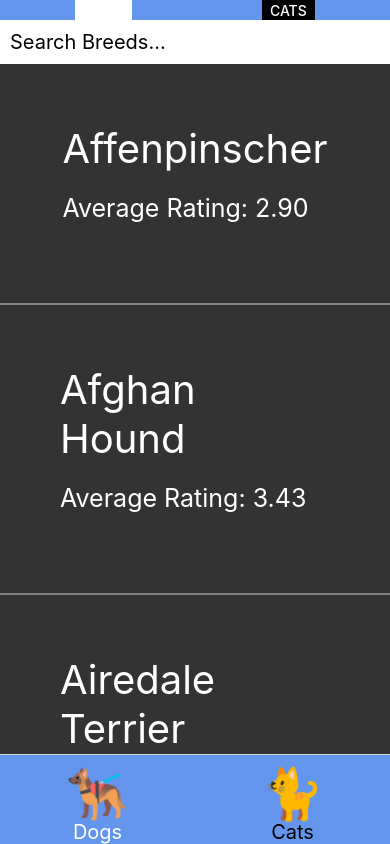
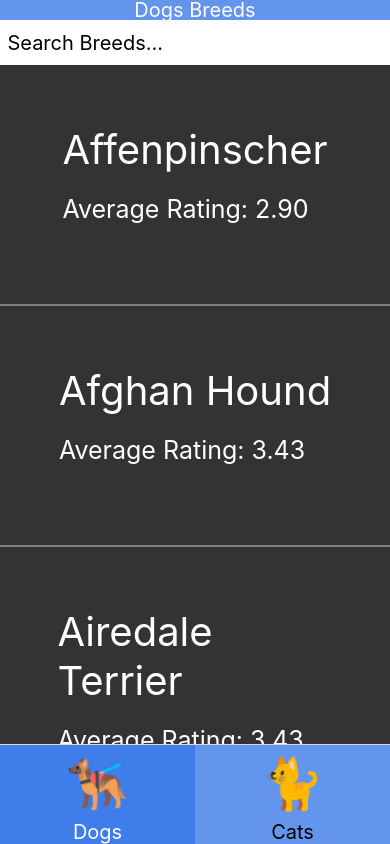
Before and after one commit to jewarner57/Pets-By-Breed-App, a React Native app: screen / in a window 390 px wide. Built offline with nearby package versions, Linux system fonts and the light colour scheme.

Commit message:
fix: remove speciestoggle

```diff
--- a/App.js
+++ b/App.js
@@ -20,15 +20,16 @@ export default function App() {
               headerShown: false,
               tabBarStyle: {
                 backgroundColor: 'cornflowerblue',
-                paddingTop: 10,
-                height: 90,
+                height: 100,
+                position: 'absolute',
               },
               tabBarLabelStyle: {
                 fontSize: 20,
               },
-              fontSize: 100,
               tabBarActiveTintColor: '#fff',
               tabBarInactiveTintColor: '#000',
+              tabBarActiveBackgroundColor: '#3f7deb',
+
             })}
           >
             <Tab.Screen name="Dogs" options={{ tabBarIcon: () => (<Text style={styles.icon}>🐕‍🦺</Text>)}}>
--- a/BreedScreen.js
+++ b/BreedScreen.js
@@ -1,12 +1,12 @@
 import { StyleSheet, View } from 'react-native';
-import SpeciesToggle from './SpeciesToggle';
+import SpeciesLabel from './SpeciesLabel';
 import BreedList from './BreedList';
 
 export default function BreedScreen({ species, speciesName, navigation}) {
 
   return (
     <View style={styles.container}>
-      <SpeciesToggle species={speciesName} navigation={navigation}/>
+      <SpeciesLabel species={speciesName}/>
       <BreedList species={species} navigation={navigation} />
     </View>
   );
--- /dev/null
+++ b/SpeciesLabel.js
@@ -0,0 +1,27 @@
+import React from 'react'
+import { StyleSheet, View, Text, Button } from 'react-native'
+
+export default function SpeciesLabel({ species }) {
+
+  return (
+    <View style={styles.speciesHeader}>
+      <Text style={styles.speciesLabel}>{`${species} Breeds`}</Text>
+    </View >
+  );
+}
+
+const styles = StyleSheet.create({
+  speciesHeader: {
+    flex: 0,
+    padding: 10,
+    flexDirection: 'row',
+    width: '100%',
+    justifyContent: 'space-around',
+    alignItems: 'center',
+    backgroundColor: 'cornflowerblue',
+  },
+  speciesLabel: {
+    color: '#fff',
+    fontSize: 20,
+  }
+});
--- a/SpeciesToggle.js
+++ /dev/null
@@ -1,32 +0,0 @@
-import React from 'react'
-import { StyleSheet, View, Text, Button } from 'react-native'
-
-function SpeciesToggle({ navigation, species }) {
-
-  return (
-    <View style={styles.speciesButtons}>
-      <Button onPress={() => navigation.navigate('Dogs')} title="Dogs" color={species == 'Dogs' ? '#fff' : '#000'} style={styles.speciesButton}></Button>
-      <Button onPress={() => navigation.navigate('Cats')} title="Cats" color={species == 'Cats' ? '#fff' : '#000'} style={styles.speciesButton}></Button>
-    </View >
-  );
-}
-
-const styles = StyleSheet.create({
-  speciesButtons: {
-    flex: 0,
-    padding: 10,
-    flexDirection: 'row',
-    width: '100%',
-    justifyContent: 'space-around',
-    alignItems: 'center',
-    backgroundColor: 'cornflowerblue',
-  },
-  speciesButton: {
-    flex: 1,
-    padding: 10,
-    borderColor: '#fff',
-    borderWidth: 5,
-  }
-});
-
-export default SpeciesToggle
```
